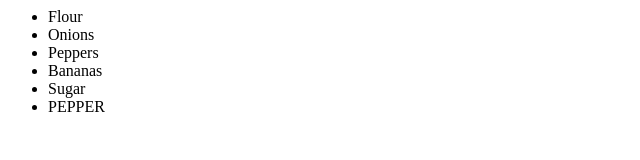
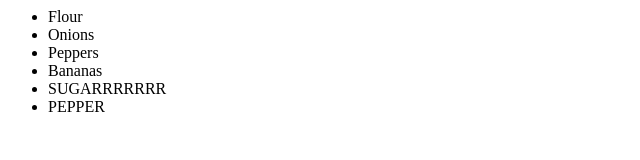
Before and after one commit to neocortex666/shoppinglist, a plain HTML site: page index.html in a window 1280 px wide. Shown: the whole page, without its empty margins (0-640 px from the left). Drawn offline with Linux system fonts and the light colour scheme.

Commit message:
I am really getting excited about sugar

```diff
--- a/index.html
+++ b/index.html
@@ -6,7 +6,7 @@
             <li>Onions</li>
             <li>Peppers</li>
             <li>Bananas</li>
-            <li>Sugar</li>
+            <li>SUGARRRRRRR</li>
             <li><b></b>PEPPER</b></li>
          </ul>
      </body>
```
